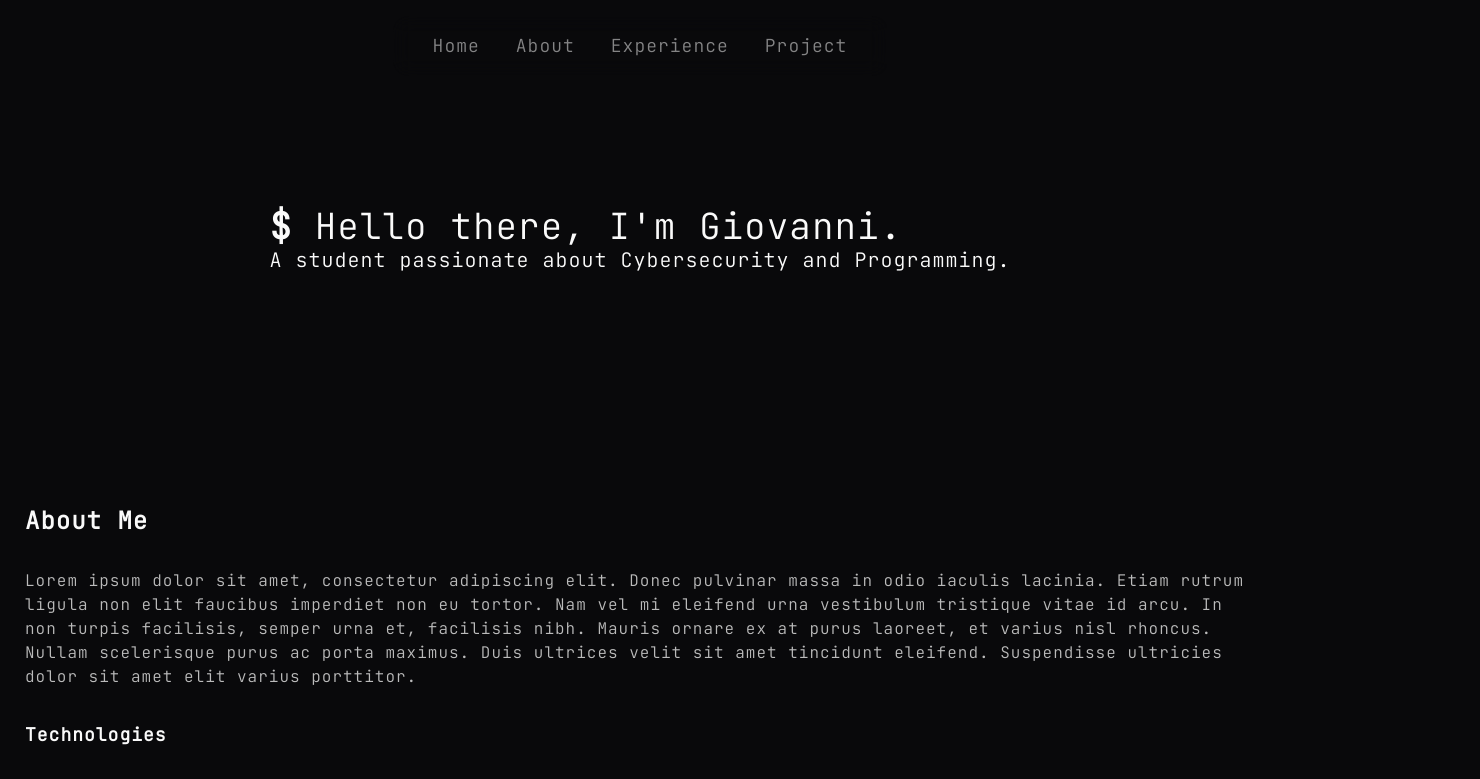
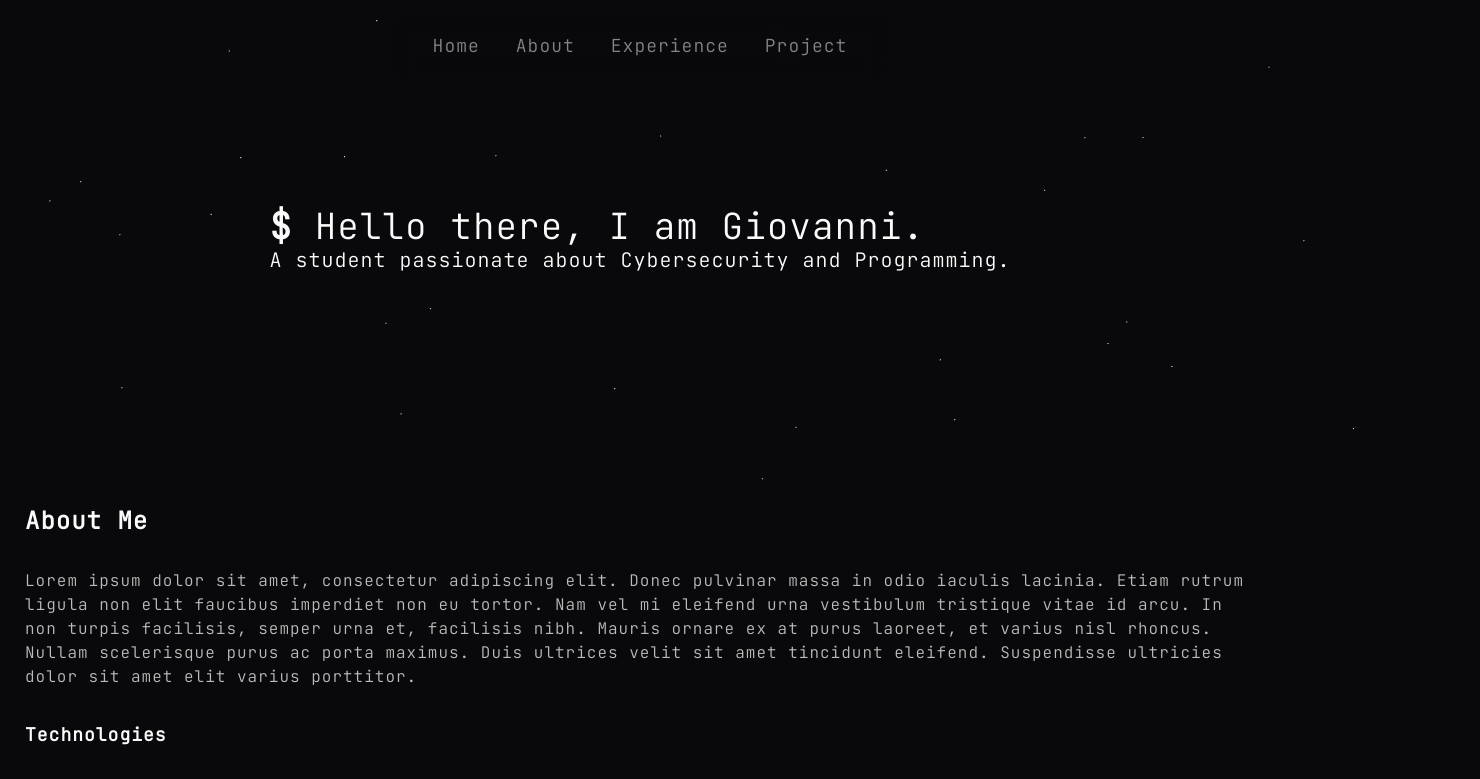
Before and after one commit to GiovanniMenon/portfolio, a Next.js app: page / in a window 1280 px wide. Shown: the top 779 px of the page, 1480 px wide, since content can reach past the window. Built offline with nearby package versions, Linux system fonts and the light colour scheme.

Commit message:
11/02/2024 - Develop - Hero

```diff
--- a/src/components/hero/heroComponent.tsx
+++ b/src/components/hero/heroComponent.tsx
@@ -1,13 +1,268 @@
-
 import HeroHeader from "@/components/hero/heroHeaderComponent";
 
 function HeroComponent() {
-    return (
-        <div className="flex flex-col justify-around items-center content-center w-full h-[60vh] ">
-            <HeroHeader></HeroHeader>
-        </div>
-    )
-
+  return (
+    <div className="flex flex-col justify-around items-center content-center w-full h-[60vh] ">
+      <div className={"absolute"}>
+        <svg
+          className="hero-stars"
+          xmlns="http://www.w3.org/2000/svg"
+          width="1680"
+          height="730"
+          viewBox="0 0 1680 730"
+          fill="none"
+        >
+          <circle
+            cx="0.6"
+            cy="0.6"
+            r="0.6"
+            transform="matrix(0.873077 0.487583 -0.78755 0.61625 429.154 175.316)"
+            fill="white"
+          ></circle>
+          <circle
+            cx="0.6"
+            cy="0.6"
+            r="0.6"
+            transform="matrix(0.994947 -0.100399 0.322552 0.946552 263.797 71.2188)"
+            fill="white"
+          ></circle>
+          <circle
+            cx="0.6"
+            cy="0.6"
+            r="0.6"
+            transform="matrix(0.994947 -0.100399 0.322552 0.946552 440 282.121)"
+            fill="white"
+          ></circle>
+          <circle
+            cx="0.6"
+            cy="0.6"
+            r="0.6"
+            transform="matrix(0.994947 -0.100399 0.322552 0.946552 410.404 338.926)"
+            fill="white"
+          ></circle>
+          <circle
+            cx="0.6"
+            cy="0.6"
+            r="0.6"
+            transform="matrix(0.994947 -0.100399 0.322552 0.946552 576 145.121)"
+            fill="white"
+          ></circle>
+          <circle
+            cx="0.6"
+            cy="0.6"
+            r="0.6"
+            transform="matrix(0.061383 -0.998114 0.99741 0.07192 961.715 604.32)"
+            fill="white"
+          ></circle>
+          <circle
+            cx="0.6"
+            cy="0.6"
+            r="0.6"
+            transform="matrix(0.322553 0.946552 -0.994947 0.100399 544.891 280.938)"
+            fill="white"
+          ></circle>
+          <circle
+            cx="0.6"
+            cy="0.6"
+            r="0.6"
+            transform="matrix(0.322553 0.946552 -0.994947 0.100399 1245.01 314.668)"
+            fill="white"
+          ></circle>
+          <circle
+            cx="0.6"
+            cy="0.6"
+            r="0.6"
+            transform="matrix(0.322553 0.946552 -0.994947 0.100399 989.111 172.809)"
+            fill="white"
+          ></circle>
+          <circle
+            cx="0.6"
+            cy="0.6"
+            r="0.6"
+            transform="matrix(0.322553 0.946552 -0.994947 0.100399 974.557 162.211)"
+            fill="white"
+          ></circle>
+          <circle
+            cx="0.6"
+            cy="0.6"
+            r="0.6"
+            transform="matrix(0.322553 0.946552 -0.994947 0.100399 861.078 260.352)"
+            fill="white"
+          ></circle>
+          <circle
+            cx="0.6"
+            cy="0.6"
+            r="0.6"
+            transform="matrix(-0.322553 -0.946552 0.994947 -0.100399 814.387 514.258)"
+            fill="white"
+          ></circle>
+          <circle
+            cx="0.6"
+            cy="0.6"
+            r="0.6"
+            transform="matrix(-0.322553 -0.946552 0.994947 -0.100399 995.66 552.828)"
+            fill="white"
+          ></circle>
+          <circle
+            cx="0.6"
+            cy="0.6"
+            r="0.6"
+            transform="matrix(-0.322553 -0.946552 0.994947 -0.100399 1154.39 545.258)"
+            fill="white"
+          ></circle>
+          <ellipse
+            cx="0.6"
+            cy="0.6"
+            rx="0.6"
+            ry="0.6"
+            transform="matrix(-0.95101 -0.309159 0.561017 -0.827804 280.908 307.363)"
+            fill="white"
+          ></ellipse>
+          <ellipse
+            cx="0.6"
+            cy="0.6"
+            rx="0.6"
+            ry="0.6"
+            transform="matrix(-0.95101 -0.309159 0.561017 -0.827804 601.275 539.539)"
+            fill="white"
+          ></ellipse>
+          <ellipse
+            cx="0.6"
+            cy="0.6"
+            rx="0.6"
+            ry="0.6"
+            transform="matrix(-0.95101 -0.309159 0.561017 -0.827804 250.141 326.566)"
+            fill="white"
+          ></ellipse>
+          <ellipse
+            cx="0.6"
+            cy="0.6"
+            rx="0.6"
+            ry="0.6"
+            transform="matrix(-0.95101 -0.309159 0.561017 -0.827804 1553.78 554.305)"
+            fill="white"
+          ></ellipse>
+          <ellipse
+            cx="0.6"
+            cy="0.6"
+            rx="0.6"
+            ry="0.6"
+            transform="matrix(-0.95101 -0.309159 0.561017 -0.827804 322.141 513.363)"
+            fill="white"
+          ></ellipse>
+          <ellipse
+            cx="0.6"
+            cy="0.6"
+            rx="0.6"
+            ry="0.6"
+            transform="matrix(-0.95101 -0.309159 0.561017 -0.827804 1504.14 366.363)"
+            fill="white"
+          ></ellipse>
+          <ellipse
+            cx="0.6"
+            cy="0.6"
+            rx="0.6"
+            ry="0.6"
+            transform="matrix(-0.95101 -0.309159 0.561017 -0.827804 1140.55 485.527)"
+            fill="white"
+          ></ellipse>
+          <ellipse
+            cx="0.6"
+            cy="0.6"
+            rx="0.6"
+            ry="0.6"
+            transform="matrix(-0.95101 -0.309159 0.561017 -0.827804 108.141 433.363)"
+            fill="white"
+          ></ellipse>
+          <ellipse
+            cx="0.6"
+            cy="0.6"
+            rx="0.6"
+            ry="0.6"
+            transform="matrix(-0.95101 -0.309159 0.561017 -0.827804 1285.14 263.363)"
+            fill="white"
+          ></ellipse>
+          <ellipse
+            cx="0.6"
+            cy="0.6"
+            rx="0.6"
+            ry="0.6"
+            transform="matrix(-0.95101 -0.309159 0.561017 -0.827804 1372.09 492.215)"
+            fill="white"
+          ></ellipse>
+          <ellipse
+            cx="0.6"
+            cy="0.6"
+            rx="0.6"
+            ry="0.6"
+            transform="matrix(-0.95101 -0.309159 0.561017 -0.827804 630.725 434.363)"
+            fill="white"
+          ></ellipse>
+          <ellipse
+            cx="0.6"
+            cy="0.6"
+            rx="0.6"
+            ry="0.6"
+            transform="matrix(-0.95101 -0.309159 0.561017 -0.827804 696.141 281.363)"
+            fill="white"
+          ></ellipse>
+          <ellipse
+            cx="0.6"
+            cy="0.6"
+            rx="0.6"
+            ry="0.6"
+            transform="matrix(-0.95101 -0.309159 0.561017 -0.827804 1343.31 263.105)"
+            fill="white"
+          ></ellipse>
+          <ellipse
+            cx="0.6"
+            cy="0.6"
+            rx="0.6"
+            ry="0.6"
+            transform="matrix(-0.95101 -0.309159 0.561017 -0.827804 320.141 360.363)"
+            fill="white"
+          ></ellipse>
+          <ellipse
+            cx="0.6"
+            cy="0.6"
+            rx="0.6"
+            ry="0.6"
+            transform="matrix(-0.95101 -0.309159 0.561017 -0.827804 1086.54 295.914)"
+            fill="white"
+          ></ellipse>
+          <circle
+            cx="0.6"
+            cy="0.6"
+            r="0.6"
+            transform="matrix(-0.958827 0.28399 -0.613701 -0.789538 1308.95 468.746)"
+            fill="white"
+          ></circle>
+          <circle
+            cx="0.6"
+            cy="0.6"
+            r="0.6"
+            transform="matrix(-0.958827 0.28399 -0.613701 -0.789538 1327.66 447.223)"
+            fill="white"
+          ></circle>
+          <circle
+            cx="0.6"
+            cy="0.6"
+            r="0.6"
+            transform="matrix(-0.958827 0.28399 -0.613701 -0.789538 1469.98 192.406)"
+            fill="white"
+          ></circle>
+          <circle
+            cx="0.6"
+            cy="0.6"
+            r="0.6"
+            transform="matrix(-0.958827 0.28399 -0.613701 -0.789538 586.887 448.488)"
+            fill="white"
+          ></circle>
+        </svg>
+      </div>
+      <HeroHeader />
+    </div>
+  );
 }
 
 export default HeroComponent;
--- a/src/components/hero/heroHeaderComponent.tsx
+++ b/src/components/hero/heroHeaderComponent.tsx
@@ -1,18 +1,21 @@
-
-
 function HeroHeader() {
   return (
     <div className="flex flex-col justify-center items-center content-center w-full h-[60vh] text-4xl">
       {/* eslint-disable-next-line react/no-unescaped-entities */}
       <div className="max-w-[1300px] flex flex-col ">
-                <span><span className="font-bold">$</span> Hello there,  I&apos;m Giovanni.</span>
-                <span className="text-xl"> A student passionate about Cybersecurity and Programming.</span>
+        <span>
+          <span className="font-bold">$</span> Hello there,{" "}
+          <span>I am Giovanni.</span>
+        </span>
+        <span className="text-xl">
+          {" "}
+          A student passionate about Cybersecurity and Programming.
+        </span>
       </div>
 
       {/* Possibile uso di una animazione*/}
     </div>
-    )
-
+  );
 }
 
 export default HeroHeader;
```
Lines whose indentation alone changed are shown as unchanged.
